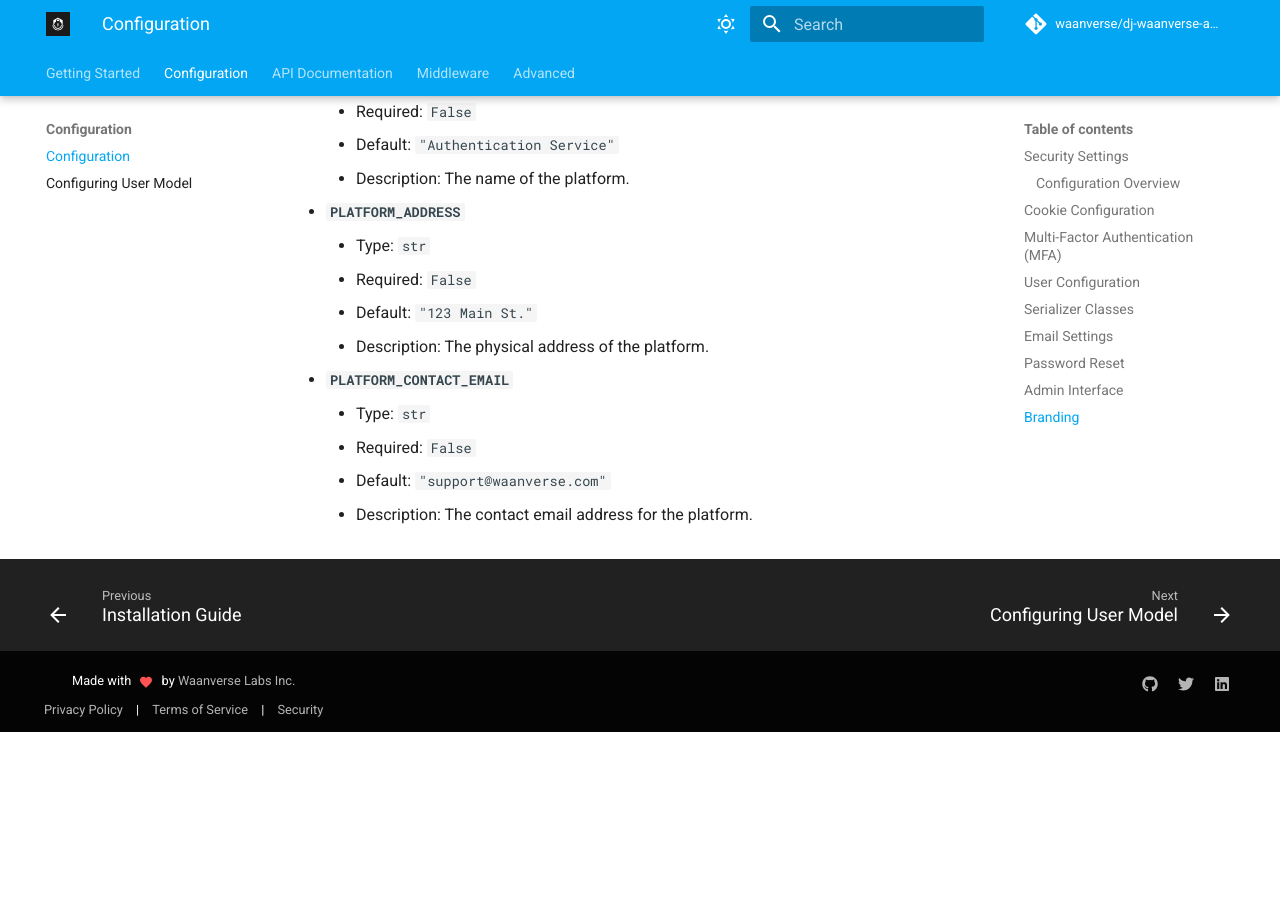
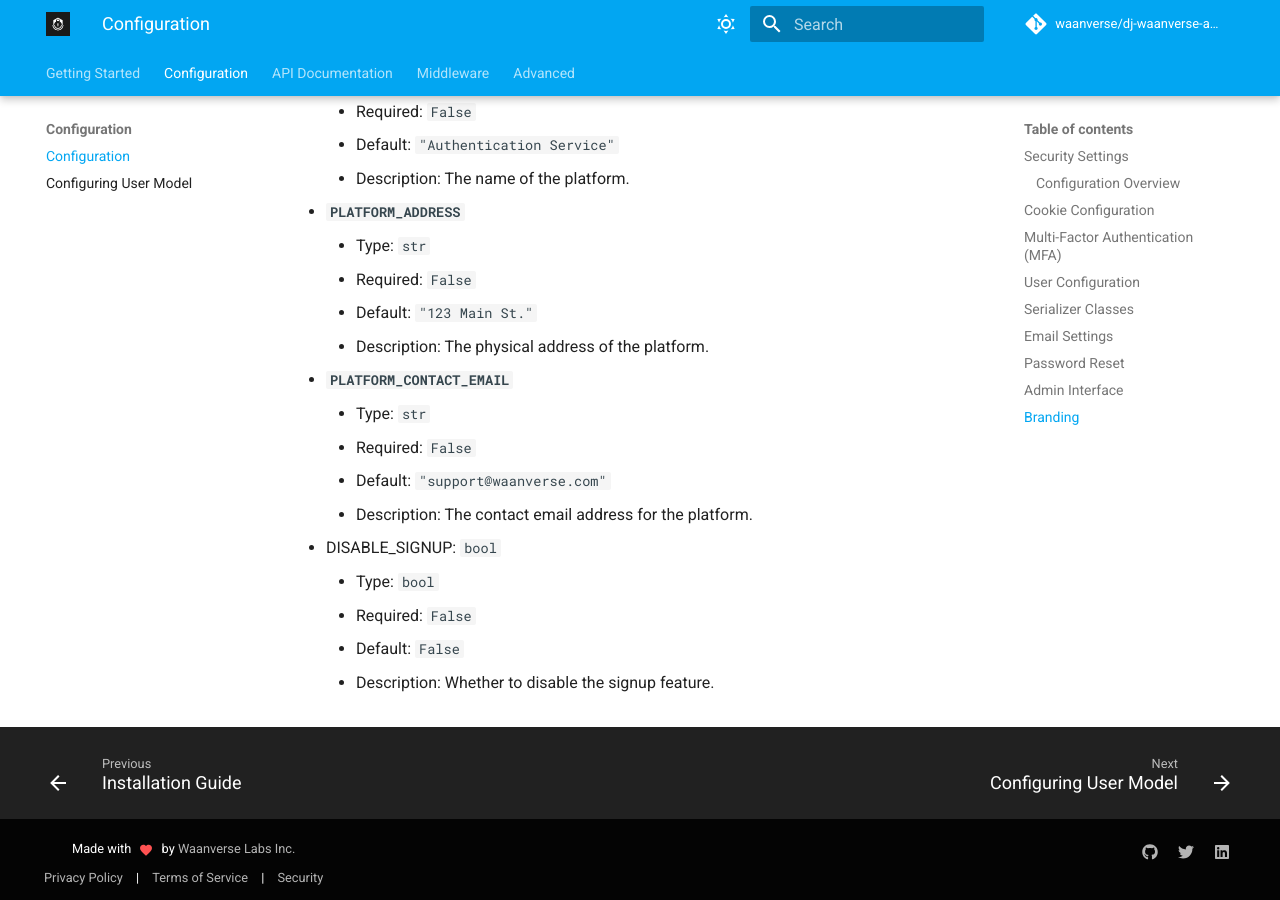
Before and after one commit to Theetawee/DJ_WAANVERSE_AUTH_DOCS, an MkDocs documentation site: the page built from docs/configuration/index.md, in a window 1280 px wide and 900 px high, scrolled down 8711 px. Built offline with MkDocs 1.6.1 and Material for MkDocs 9.7.7, drawn with Linux system fonts in a browser that asks for light colours; comment, search, counter and statistics services are not loaded; before the commit the page ends 9443 px from its top, so only the background shows below that.

Commit message:
Update index.md

```diff
--- a/docs/configuration/index.md
+++ b/docs/configuration/index.md
@@ -342,7 +342,14 @@ Ensure that the correct configurations are applied based on the environment to m
     -   Description: The physical address of the platform.
 
 -   **`PLATFORM_CONTACT_EMAIL`**
+
     -   Type: `str`
     -   Required: `False`
     -   Default: `"support@waanverse.com"`
     -   Description: The contact email address for the platform.
+
+-   DISABLE_SIGNUP: `bool`
+    -   Type: `bool`
+    -   Required: `False`
+    -   Default: `False`
+    -   Description: Whether to disable the signup feature.
```
